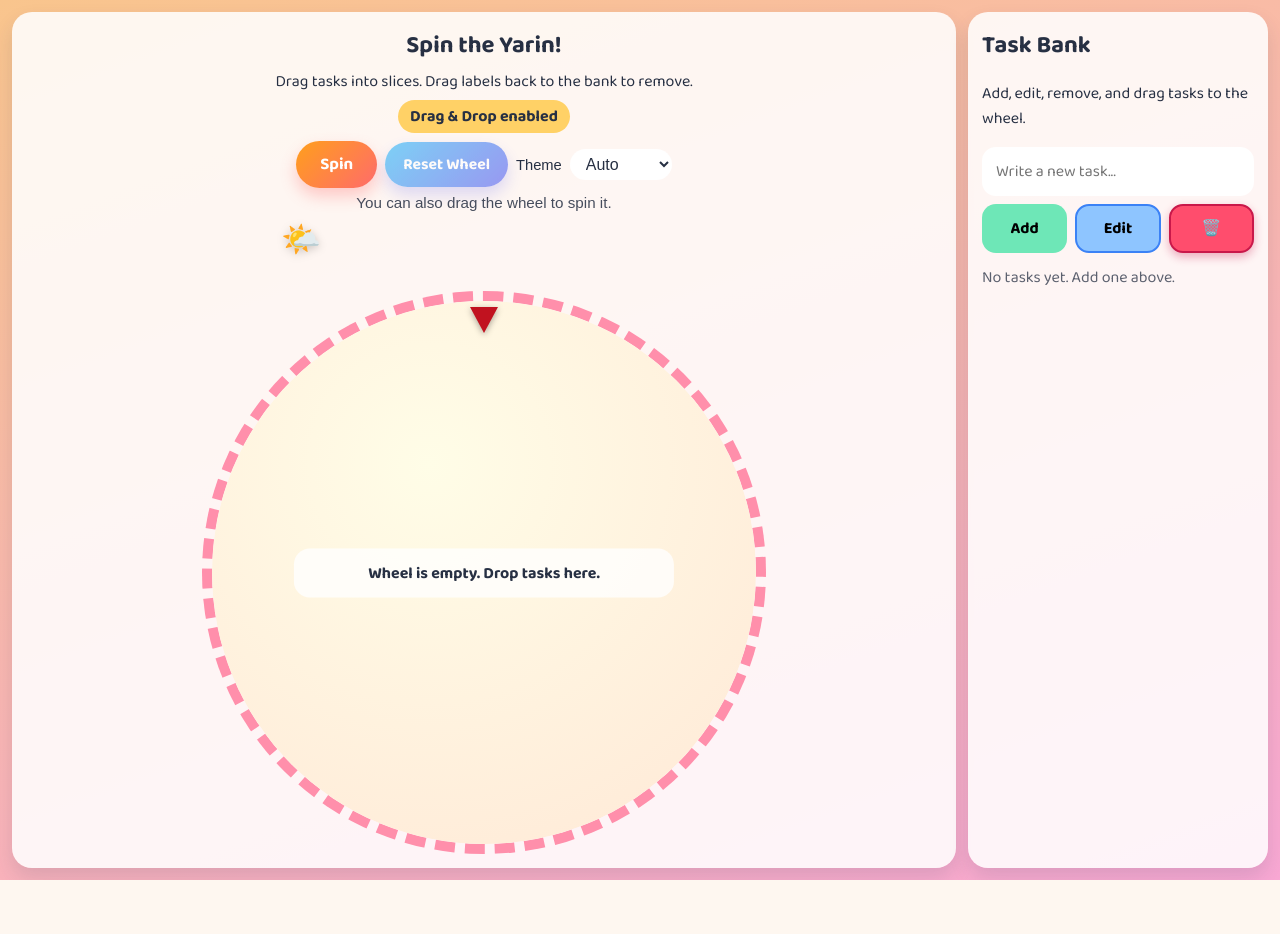
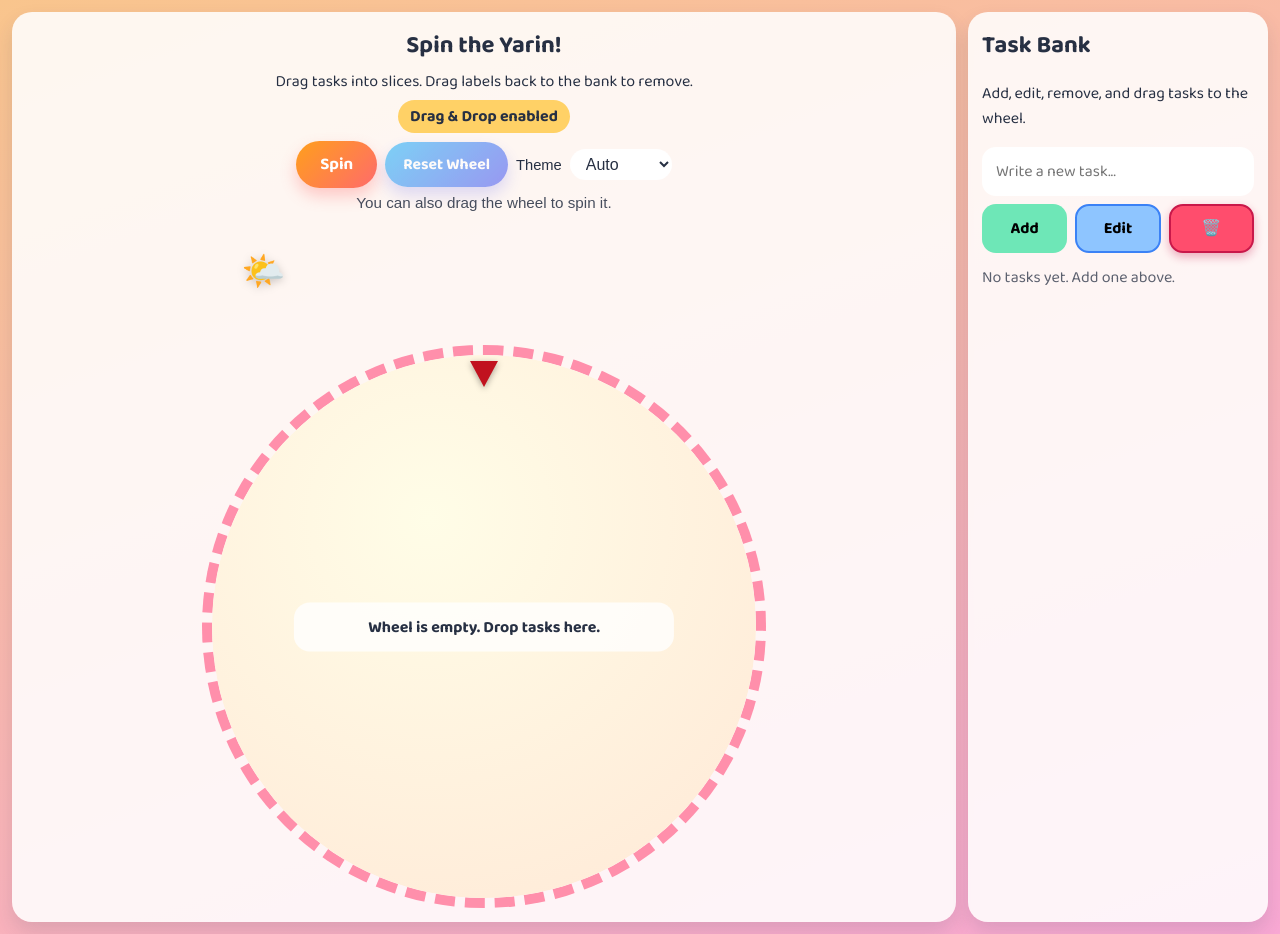
Before and after one commit to Shai2u/spin_the_wheel_game, a Django app: page / in a window 1280 px wide. Before the commit the page ends 880 px from the top, so only its background shows below. Run offline with Django 4.2, Linux system fonts and the light colour scheme; data comes from the database, SQL or seed files in the repository; data that the repository does not hold is empty.

Commit message:
Refactor sky object positioning in Wheelgame: implement arcPosition function for dynamic placement based on theme and hour, enhancing visual representation. Update styles for sky decoration dimensions and font size for improved layout.

```diff
--- a/static/wheelgame/app.js
+++ b/static/wheelgame/app.js
@@ -46,16 +46,45 @@ function getAutoThemeByHour(hour) {
 }
 
 function getSkyObject(theme, hour) {
-  if (theme === "dawn") return { icon: "🌤️", left: 24, top: 26 };
-  if (theme === "morning") return { icon: "☀️", left: 50, top: 18 };
-  if (theme === "sunset") return { icon: "🌇", left: 76, top: 28 };
-  if (theme === "night") return { icon: "🌙", left: 78, top: 22 };
+  function arcPosition(progress) {
+    const clamped = Math.min(1, Math.max(0, progress));
+    const angle = Math.PI - Math.PI * clamped;
+    const radius = 44;
+    const cx = 50;
+    const cy = 58;
+    return {
+      left: cx + Math.cos(angle) * radius,
+      top: cy - Math.sin(angle) * radius,
+    };
+  }
 
-  const progress = hour / 24;
-  const left = 8 + 84 * progress;
-  const top = 58 - Math.sin(progress * Math.PI) * 36;
-  const icon = hour >= 6 && hour < 18 ? "☀️" : "🌙";
-  return { icon, left, top };
+  if (theme === "dawn") {
+    const pos = arcPosition(0.15);
+    return { icon: "🌤️", ...pos };
+  }
+  if (theme === "morning") {
+    const pos = arcPosition(0.5);
+    return { icon: "☀️", ...pos };
+  }
+  if (theme === "sunset") {
+    const pos = arcPosition(0.85);
+    return { icon: "🌇", ...pos };
+  }
+  if (theme === "night") {
+    const pos = arcPosition(0.62);
+    return { icon: "🌙", ...pos };
+  }
+
+  // Auto mode: daytime sun and nighttime moon moving over the same upper-half arc.
+  if (hour >= 6 && hour < 18) {
+    const daytimeProgress = (hour - 6) / 12;
+    const pos = arcPosition(daytimeProgress);
+    return { icon: "☀️", ...pos };
+  }
+
+  const nightProgress = hour >= 18 ? (hour - 18) / 12 : (hour + 6) / 12;
+  const pos = arcPosition(nightProgress);
+  return { icon: "🌙", ...pos };
 }
 
 function hasMeaningfulState(state) {
--- a/static/wheelgame/styles.css
+++ b/static/wheelgame/styles.css
@@ -187,16 +187,17 @@ body.theme-night {
 
 .sky-deco {
   width: 100%;
-  max-width: min(88vh, calc(100vw - 360px));
-  height: 54px;
+  max-width: min(70.4vh, calc(100vw - 488px));
+  height: 120px;
   position: relative;
   pointer-events: none;
+  margin-bottom: -12px;
 }
 
 .sky-object {
   position: absolute;
   transform: translate(-50%, -50%);
-  font-size: 2rem;
+  font-size: 2.2rem;
   filter: drop-shadow(0 2px 4px #00000033);
   transition: left 500ms ease, top 500ms ease;
 }
@@ -419,4 +420,8 @@ body.theme-night {
   .placeholder-wheel {
     width: min(65.6vw, 65.6vh);
   }
+
+  .sky-deco {
+    max-width: min(65.6vw, 65.6vh);
+  }
 }
```
